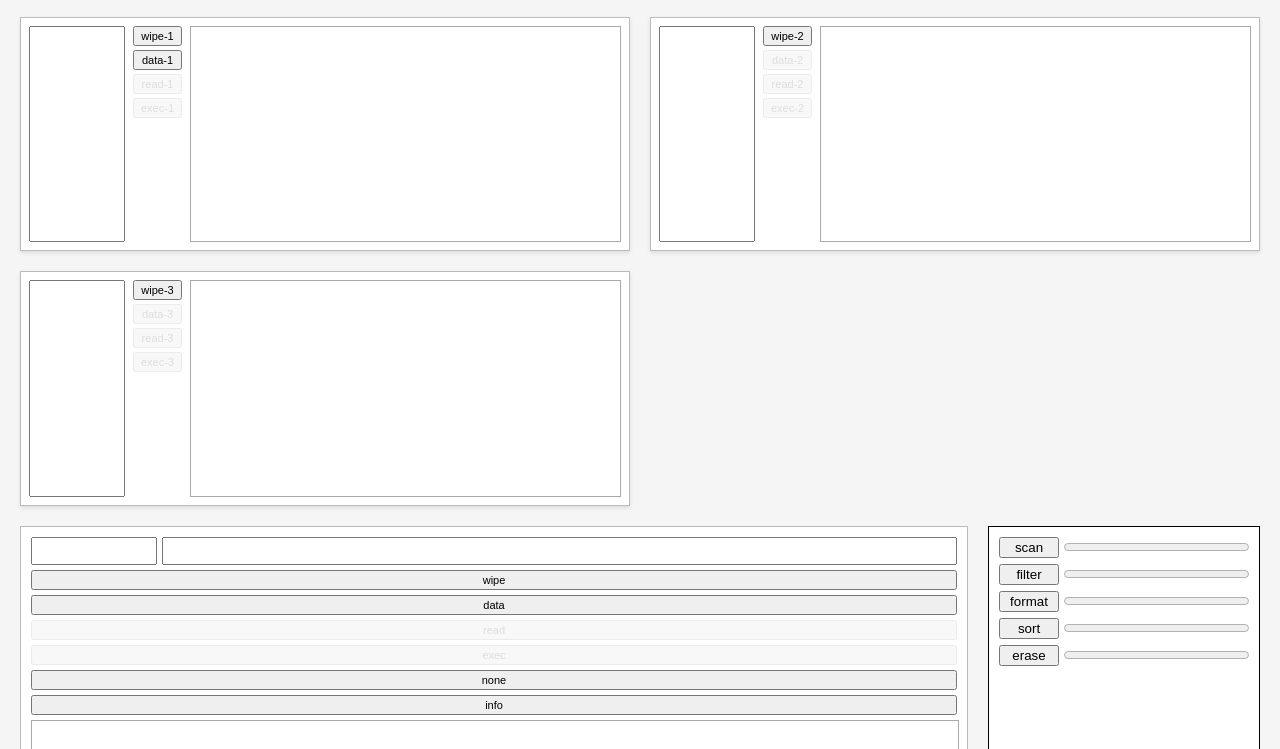
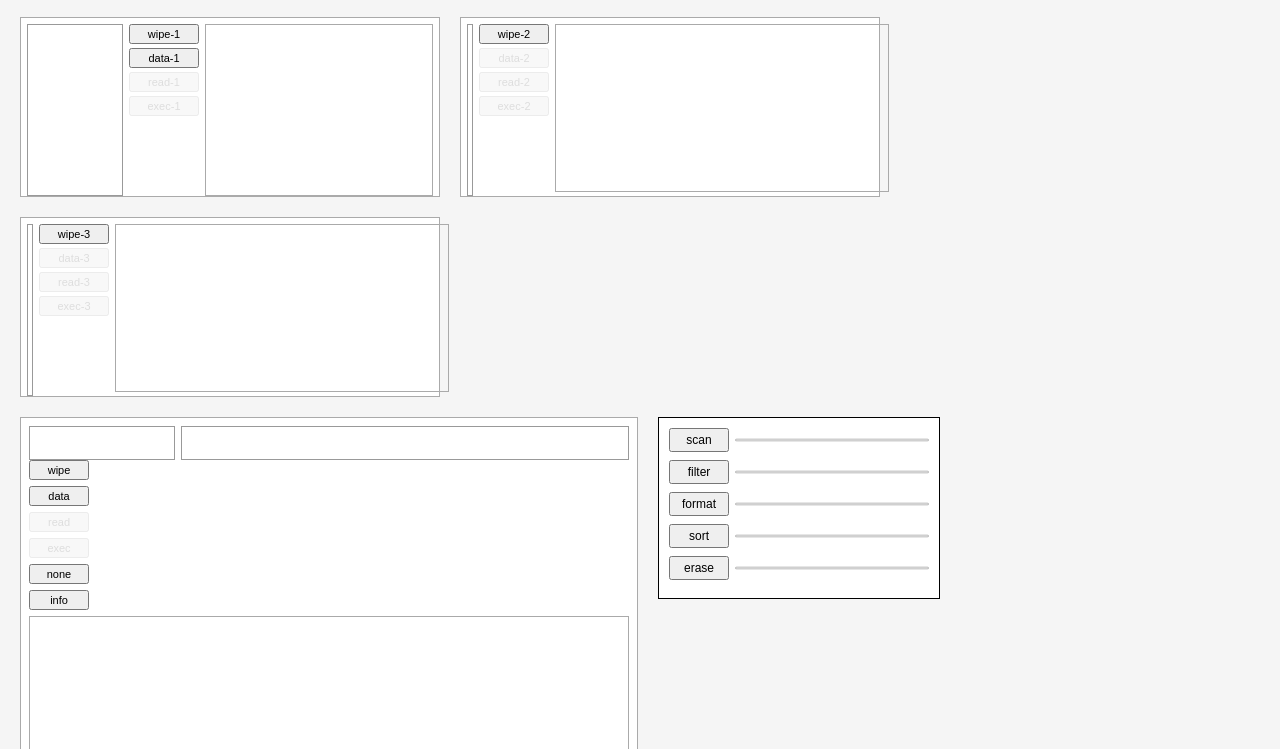
Before and after one commit to melindaaaaaaaaaaaaaaaaaaaaa/Exam_mockup, a plain HTML site: page index.html in a window 1280 px wide. Shown: the part 51-800 px from the top of the page. Drawn offline with Linux system fonts and the light colour scheme.

Commit message:
Update style.css

```diff
--- a/style.css
+++ b/style.css
@@ -4,112 +4,145 @@ body {
 background: #f5f5f5;
 }
 
-/* ===== TOP LAYOUT ===== */
+/* ===== WRAPPER ATAS ===== */
 .wrapper {
 display: grid;
-  grid-template-columns: 1fr 1fr;
+grid-template-columns: 420px 420px; /* FIX BIAR GA FULL */
 gap: 20px;
 }
 
-/* PANEL UMUM */
+/* ===== PANEL ===== */
 .panel {
 display: flex;
-  gap: 8px;
-  padding: 8px;
+flex-direction: row;
+width: 420px;
+height: 180px;
+border: 1px solid #aaa;
 background: #fff;
-  border: 1px solid #bbb;
-  box-shadow: 0 2px 4px rgba(0,0,0,0.1);
+padding: 6px;
+box-sizing: border-box;
 }
 
-/* TEXTAREA */
+/* ===== TEXTAREA ===== */
 textarea {
 width: 90px;
+height: 100%;
 font-size: 10px;
 font-family: monospace;
 resize: none;
+border: 1px solid #999;
 }
 
-/* BUTTONS */
+/* ===== BUTTON AREA ===== */
 .buttons {
 display: flex;
 flex-direction: column;
 gap: 4px;
+margin: 0 6px;
 }
 
 .buttons button {
+width: 70px;
 font-size: 11px;
-  padding: 2px 6px;
+padding: 2px;
 }
 
-/* CANVAS / GRID */
-canvas, #grid {
+/* ===== GRID / CANVAS ===== */
+canvas,
+#grid {
 flex: 1;
+height: 100%;
 border: 1px solid #aaa;
 }
 
-/* ===== BOTTOM ===== */
+/* ===== PANEL 3 POSITION ===== */
+.panel:nth-child(3) {
+grid-column: 1;
+}
+
+/* ===== BOTTOM SECTION ===== */
 .bottom-wrapper {
 display: flex;
 gap: 20px;
 margin-top: 20px;
+align-items: flex-start;
 }
 
-/* BIG PANEL */
+/* ===== BIG PANEL ===== */
 .big-panel {
-  flex: 1;
+width: 600px;
+height: 320px;
+display: flex;
+flex-direction: column;
+border: 1px solid #aaa;
 background: #fff;
-  padding: 10px;
-  border: 1px solid #bbb;
+padding: 8px;
 }
 
+/* TOP INPUT */
 .top-area {
 display: flex;
-  gap: 5px;
+gap: 6px;
+height: 80px;
 }
 
 #params-input {
-  width: 120px;
+width: 140px;
 }
 
 #agents-input {
 flex: 1;
 }
 
+/* BUTTON BAWAH */
 .buttons.horizontal {
 display: flex;
-  gap: 5px;
-  margin: 5px 0;
+gap: 6px;
+margin: 6px 0;
 }
 
-.big-panel canvas {
-  width: 100%;
-  height: 200px;
+.buttons.horizontal button {
+width: 60px;
+font-size: 11px;
 }
 
-/* ===== PROGRESS ===== */
+/* CANVAS BAWAH */
+.big-panel canvas {
+flex: 1;
+border: 1px solid #aaa;
+}
+
+/* ===== PROGRESS PANEL ===== */
 .progress-panel {
-  width: 250px;
+width: 260px;
+border: 1px solid #000;
 padding: 10px;
-  border: 1px solid #000;
 background: #fff;
 }
 
+/* ROW PROGRESS */
 .progress-row {
 display: flex;
 align-items: center;
-  gap: 5px;
-  margin-bottom: 6px;
+gap: 6px;
+margin-bottom: 8px;
 }
 
+/* BUTTON PROGRESS */
 .progress-row button {
 width: 60px;
+height: 24px;
+font-size: 12px;
 }
 
+/* BAR */
 .progress-row progress {
 flex: 1;
+height: 6px;
 }
 
 /* DISABLED */
 button:disabled {
 opacity: 0.4;
+cursor: default;
 }
```
Lines whose indentation alone changed are shown as unchanged.
